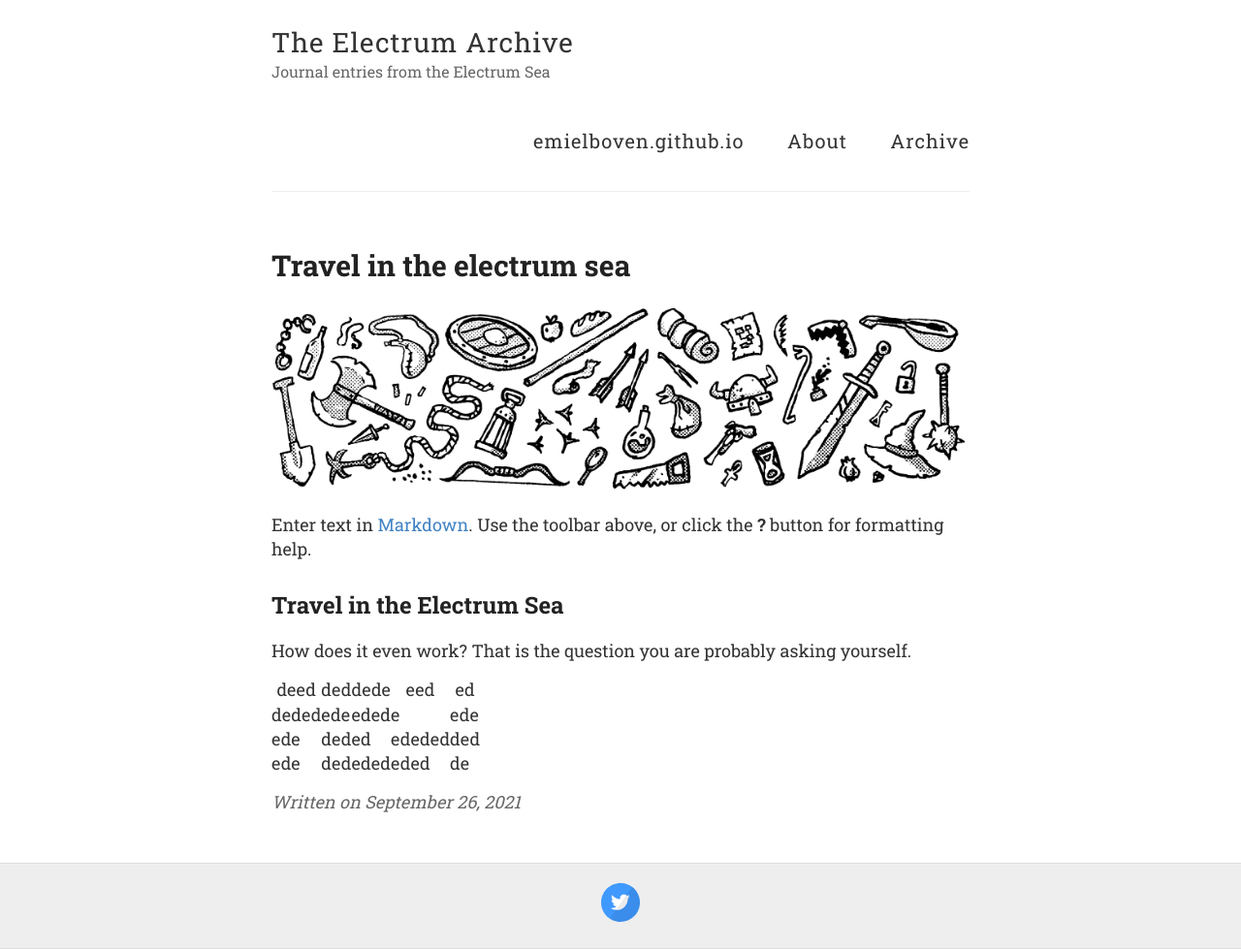
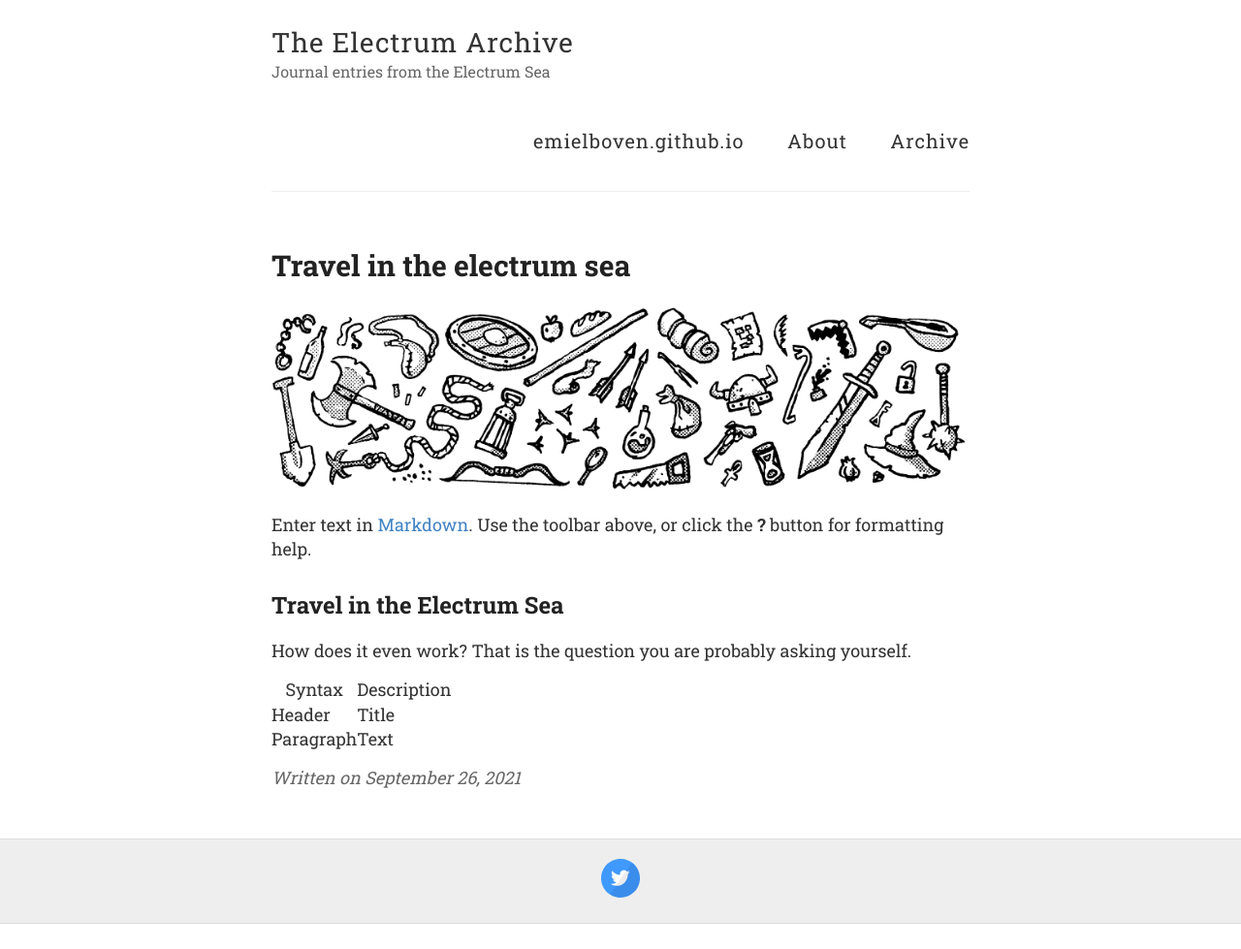
Before and after one commit to emielboven/emielboven.github.io, a Jekyll site: the page built from _posts/2021-09-26-Travel in the Electrum Sea.md, in a window 1280 px wide. Shown: the whole page at 97% size. Built offline with Jekyll 4.4.1, drawn with Linux system fonts in a browser that asks for light colours; our own code applies the rules of GitHub Pages for plain Markdown files; after the commit the page ends 953 px from its top, so only the background shows below that.

Commit message:
Update 2021-09-26-Travel in the Electrum Sea.md

```diff
--- a/_posts/2021-09-26-Travel in the Electrum Sea.md
+++ b/_posts/2021-09-26-Travel in the Electrum Sea.md
@@ -10,8 +10,7 @@ Enter text in [Markdown](http://daringfireball.net/projects/markdown/). Use the
 How does it even work? That is the question you are probably asking yourself.
 
 
-| deed  | ded | dede | eed    | ed  |
-|-------|-----|------|--------|-----|
-| deded | ede | eded | e      | ede |
-| ede   | ded | ed   | ededed | ded |
-| ede   | ded | eded | eded   | de  |
+| Syntax      | Description |
+| ----------- | ----------- |
+| Header      | Title       |
+| Paragraph   | Text        |
```
